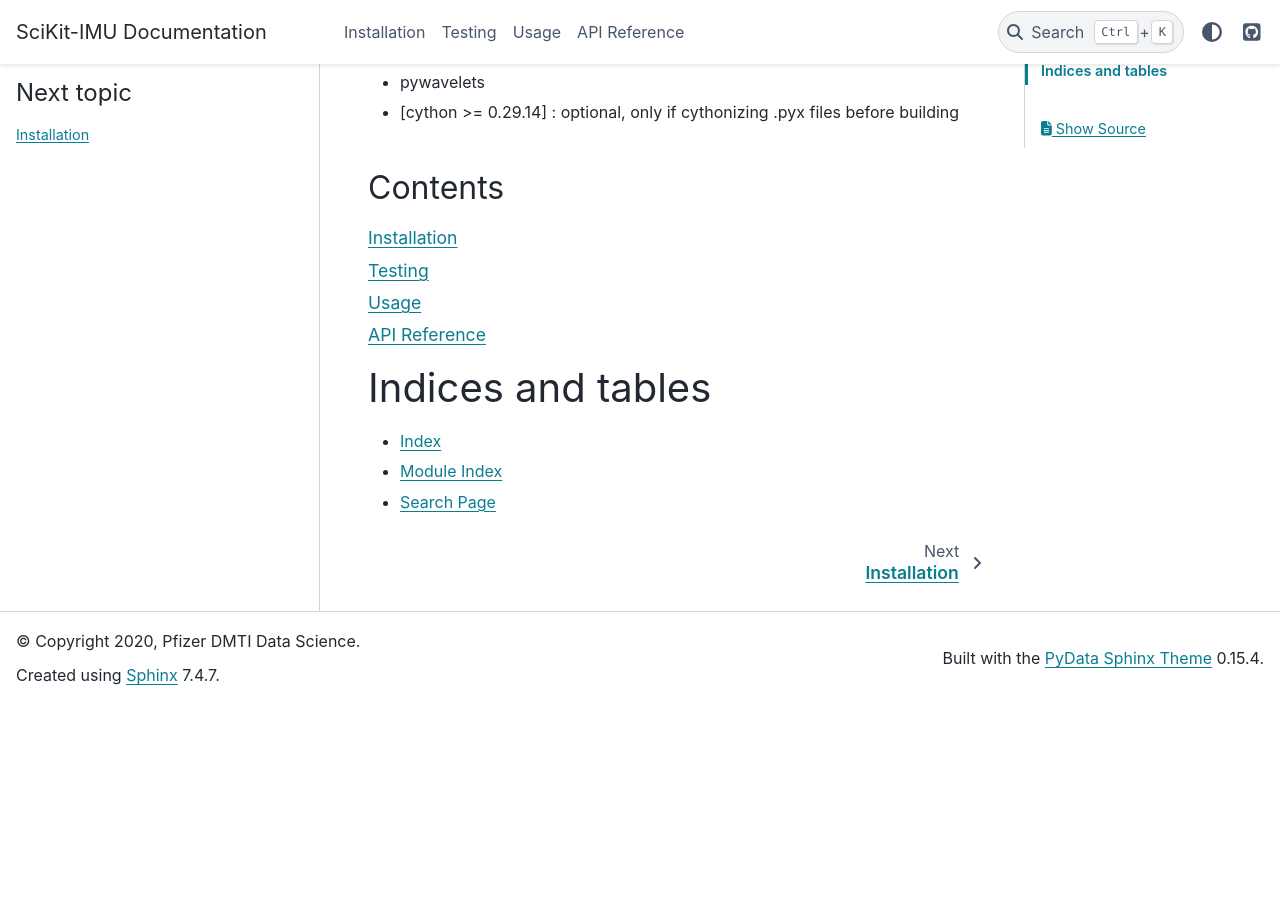
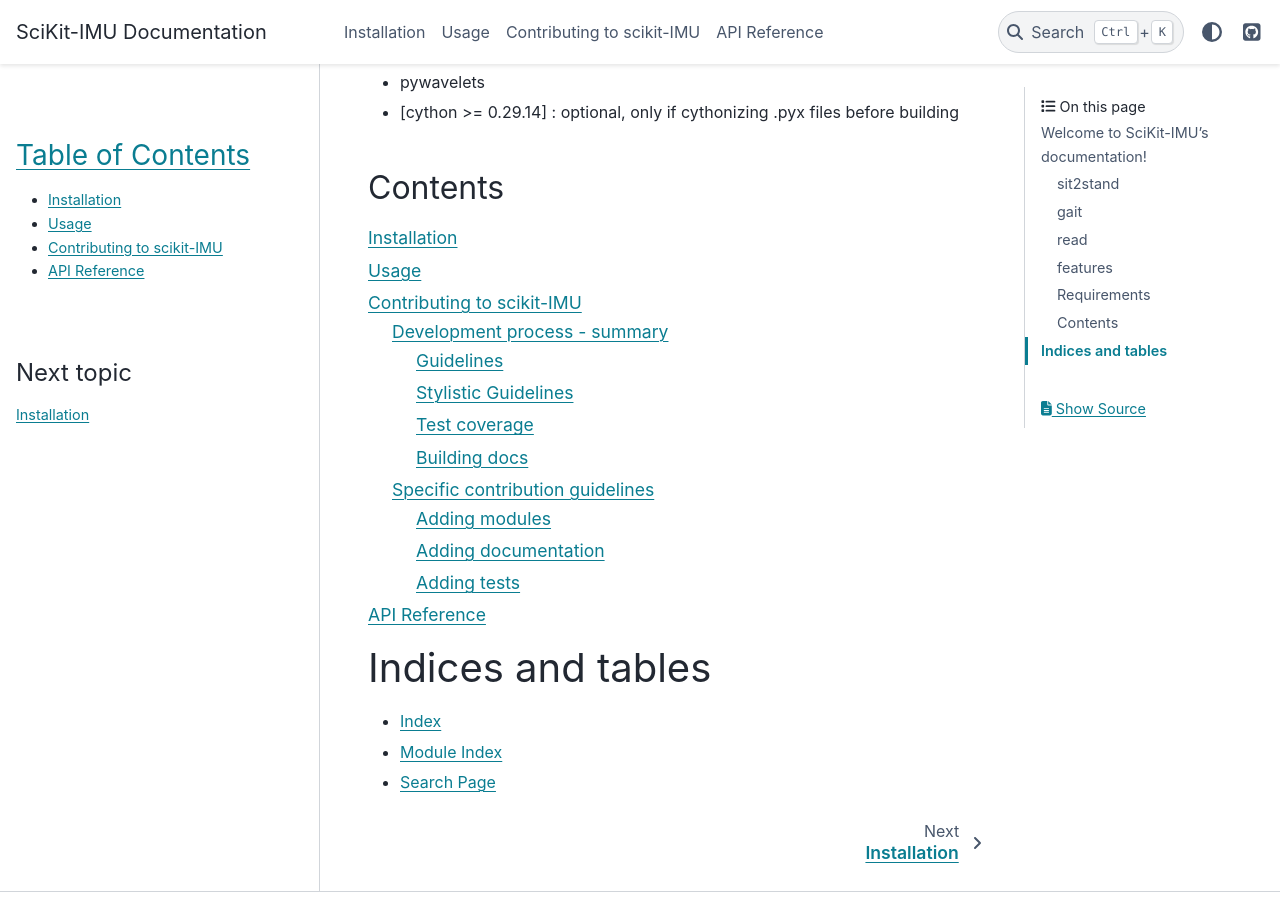
Before and after one commit to pfizer-opensource/scikit-digital-health, a Sphinx documentation site: the page built from docs/index.rst, in a window 1280 px wide and 900 px high, scrolled down 1417 px. Built offline with Sphinx 7.4.7 and the PyData theme 0.15.4, drawn with Linux system fonts in a browser that asks for light colours; before the commit the page ends 2122 px from its top, so only the background shows below that; some of the changed lines change nothing that is shown.

Commit message:
adding contributing to documentation

```diff
--- a/docs/index.rst
+++ b/docs/index.rst
@@ -43,8 +43,8 @@ Contents
    :maxdepth: 3
 
    src/installation
-   src/testing
    src/usage
+   src/dev/contributing
    ref/index
 
 
--- /dev/null
+++ b/docs/src/dev/adding_documentation.rst
@@ -0,0 +1,86 @@
+.. _adding-documentation:
+
+####################
+Adding documentation
+####################
+
+Documentation should be fairly simple as long as the class/function docstrings are correctly written.
+
+Style guidelines
+----------------
+
+* ``scikit-imu`` uses `NumPy Docstrings <https://numpydoc.readthedocs.io/en/latest/format.html>`_
+
+Adding documentation
+--------------------
+
+The one place to be careful when documenting classes is to make sure that the class docstring occurs directly below the class definition.
+Other than this, the docstrings will be automatically scanned and generated, with the appropriate call in ``__init__.py``.
+
+Documentation of the your new module occurs almost fully in the ``__init__.py`` file for the module. An example for the example ``preprocessing`` module is below:
+
+.. code::python
+
+    # src/skimu/preprocessing/__init__.py
+    """
+    IMU Preprocessing (:mod:`skimu.preprocessing`)
+    ==============================================
+
+    .. currentmodule:: skimu.preprocessing
+
+    Inertial sensor preprocessing
+    -----------------------------
+
+    .. autosummary::
+        :toctree: generated/
+
+        Preprocessing  .. _this is the name of your class
+
+    Headline 2
+    ----------
+    content
+    """
+    from skimu.preprocessing.preprocessing import Preprocessing
+
+The docstring is written like a `.rst` header file (which is how it will get interpreted). For an example in `skimu`, see the `gait init file <src/skimu/gait/__init__.py>`_.  For an example of a good module documentation from NumPY, see the `FFT <https://numpy.org/doc/stable/reference/routines.fft.html>`_ page.
+
+With this documentation written, the last thing is to add a short `.rst` file inside the actual documentation folder, which will instruct `sphinx` to read the documentation for this module:
+
+.. code:: rst
+
+    .. _this_file: docs/ref/preprocessing.rst
+
+    .. automodule:: skimu.preprocessing
+        :ignore-module-all:
+
+Then add this new file to ``docs/ref/index.rst``:
+
+.. code:: rst
+
+    .. _this_file: docs/ref/index.rst
+    .. _skimu api reference
+
+    API Reference
+    =============
+
+    .. toctree::
+        :maxdepth: 2
+
+        gait
+        sit2stand
+        read
+        preprocessing
+
+And thats it! Before pushing and creating a pull request, make sure that the documentation builds properly:
+
+* Make sure all the requirements are installed (``doc_requirements.txt``)
+* Run the following in the terminal:
+
+.. code:: sh
+
+    # make sure you are in the docs folder
+    cd docs
+    # generate the html documentation
+    make html
+    # inspect the generated docs
+    open _build/html/index.html
--- /dev/null
+++ b/docs/src/dev/adding_modules.rst
@@ -0,0 +1,207 @@
+.. _adding-modules:
+
+##############
+Adding modules
+##############
+
+The goal of ``scikit-imu`` is to have one package with a defined structure that allows for easy pipeline generaton with multiple stages that may or may not depends on previous stages.
+To that end, there are several pre-defined base classes intended to be sub-classeed that will help setting up modules that are intended to directly interface with the pipeline infrastructure.
+
+Add a new module
+================
+
+1. Create a new module directory under ``src/skimu`` with the desired name. For this example, we will use ``preprocessing``::
+
+    cd src/skimu
+    mkdir preprocessing
+    touch preprocessing/__init__.py
+
+2. Create the module class that will be added to the pipeline
+
+    * This should be in a file with the same name as the class, eg ``preprocessing.py``
+
+    * An example file is below:
+
+    .. code:: python
+
+        # src/skimu/preprocessing/preprocessing.py
+        import ...
+
+        from skimu.base import _BaseProcess  # import the base process class
+
+
+        class Preprocessing(_BaseProcess):
+            """
+            Class to implement any processing steps
+
+            NOTE that this is the docstring for the class! placing up here aids with
+            clean autogenerated documentation
+
+            Parameters
+            ----------
+            attr1 : {None, int}, optional
+                Attribute 1 description
+            attr2 : {None, float}, optional
+                Attribute 2 description
+
+            ...
+            """
+            def __init__(self, attr1=None, attr2=None):
+                # pass all arguments into super().__init__(), this will
+                # autogenerate the __repr__ for the class
+                super().__init__(
+                    attr1=attr1,
+                    attr2=attr2
+                )
+                # rest of setup required
+
+            """
+            Next, define the "predict" method, which does all the computation for the process.
+            The call of this is pretty open, but should have the **kwargs option at the end.
+            While the **kwargs is important for the way the pipelines, etc work, it
+            clutters/can add confusion to the docstring. As such, the first line of the
+            docstring should be the actual call for predict
+
+            Note that the * by itself indicates that the following arguments are key-word ONLY.
+            For this example, therefore the gyro is an optional argument. Time and accel
+            are treated as required arguments, even though they are key-word
+
+            Note that the units for time, accel, and gyro should ALWAYS be unix seconds,
+            'g', and 'deg/s' to match the pipeline implementation, and what other processes
+            are expecting.
+            """
+            def predict(self, time=None, accel=None, *, gyro=None, **kwargs):
+                """
+                predict(time, accel, *, gyro=None)
+
+                Preprocess the time, accel, and gyroscope if provided
+
+                Parameters
+                ----------
+                time : numpy.ndarray
+                    (N, ) array of unix timestamps, in seconds
+                accel : numpy.ndarray
+                    (N, 3) array of acceleration, in units of 'g'
+                gyro : numpy.ndarray, optional
+                    (N, 3) array of angular velocity, units of 'deg/s'
+
+                ...
+                """
+                # run preprocessing
+                accel = calibrate_accel(accel)
+
+                # if you need something passed in thats not a default argument, but
+                # might be useful, retrieve it from  kwargs
+                opt_item = kwargs.get('opt_item', None)
+
+
+                # FINALLY, the last few lines and return values should be standard!
+                kwargs.update({self._time: time, self._acc: accel, self._gyro: gyro})
+                """
+                update the kwargs with any of the variables passed in (in this case, time,
+                accel, and gyro). This means that you should make a copy if you are
+                significantly modifying any of these for your own function/purposes
+                """
+                if self._in_pipeline:  # self._in_pipeline is taken care of in the base class
+                    return kwargs, preproc_dict  # return both the input, and output
+                else:
+                    return preproc_dict  # if outside pipeline, only return the results
+
+3. External file functions
+
+    * If there is too much code to be contained inside the ``Preprocessing.predict`` method, there are a few suggested guidelines:
+
+        - Generally avoid adding too many other functions to the main file (``preprocessing.py``).
+        - Individual functions (especially if they are fairly long) should ideally get their own file, with the name matching that of the function inside.
+        - Functions with a common theme can be in 1 file, with the comman name matching that of the file.
+        - A ``utility.py`` file might make sense for any functions that have general utility *outside* of the specific module (ie something from ``preprocesisng/uility.py`` getting called from ``gait/gait.py``).
+
+    * These are just suggestions in order to maintain some clarify with multiple functions split over multiple files. If you have a good reason to do something different, just try to keep it as clear as possible.
+
+4. Make sure everyting is setup/imported
+
+    * make sure all importes are handled in ``scr/skimu/preprocessing/__init__.py``, as well as adding ``preprocessing`` to ``src/skimu/__init__.py``
+
+5. Make any additions to ``setup.py``
+
+    * If you don't have any data files (any non-Python files that need to be distributed with the package), or any low-level (c, cython, or Fortran) extensions, everything should be all set for the actual module!
+
+    * If you have data files, find the ``def configuration`` function in ``setup.py`` and locate the DATA FILES section, and add any data files that you have:
+
+    .. code:: python
+
+        # setup.py
+        ...
+
+        # DATA FILES
+        # ========================
+        config.add_data_files(
+            ('skimu/gait/model', 'src/skimu/gait/model/final_features.json'),
+            ('skimu/gait/model', 'src/skimu/gait/model/lgbm_gait_classifier_no-stairs.lgbm'),
+            ('skimu/preprocessing/data', 'src/skimu/preprocessing/data/preprocessing_info.dat')        # Added this file
+        )
+
+        # alternatively add this directory, any files/folders under this directory will be added recursively
+        config.add_data_dir('src/skimu/preprocessing/data')
+        # ========================
+
+        config.get_version('src/skimu/version.py')
+
+        return config
+
+    * If you have low-level extensions, find the EXTENSIONS section and add as required:
+
+    .. code:: python
+
+        # setup.py
+        ...
+        def configuration(parent_package='', top_path=None):
+            ...
+            # EXTENSIONS
+            # ========================
+            # Fortran code that is NOT being compiled with f2py - it is being
+            # built as a fortran function that will be imported into C code
+            config.add_library(
+                'fcwa_convert',
+                sources='src/skimu/read/_extensions/cwa_convert.f95'
+            )
+
+            # C code that contains the necessary CPython API calls to allow it to
+            # be imported and used in python
+            config.add_extension(
+                'skimu/read/_extensions/cwa_convert',  # note the path WITHOUT src/
+                sources='src/skimu/read/_extensions/cwa_convert.c',  # note the path WITH src/
+                libraries=['fcwa_convert']  # link the previously built fortran library
+            )
+
+            # standard C code extension that does not use a fortran library.
+            # Adding a Fortran extension follows the same syntax
+            # (numpy will do the heavy lifting for whatever compilation is required)
+            config.add_extension(
+                'skimu/read/_extensions/bin_convert',
+                sources='src/skimu/read/_extensions/bin_convert.c'
+            )
+
+            # dealing with Cython extensions.
+            if os.environ.get('CYTHONIZE', 'False') == 'True':
+                # if the environment variable was set, generate .c files from
+                # cython .pyx files. This is not necessary as the .c files
+                # are distributed with the code, but is available as an option
+                # in the off chance that the .c files are not up to date
+                from Cython.Build import cythonize  # only import if we need, as otherwise CYTHON isn't required as a requirement
+
+                for pyxf in list(Path('.').rglob('*/features/lib/_cython/*.pyx')):
+                    cythonize(str(pyxf), compiler_directives={'language_level': 3})  # create a c file from the cython file
+
+            # Either way, get a list of the cython .c files and add each
+            # as an extension to be compiled
+            for cf in list(Path('.').rglob('*/features/lib/_cython/*.c')):
+                config.add_extension(
+                    str(Path(*cf.parts[1:]).with_suffix('')),
+                    sources=[str(cf)]
+                )
+
+            # ========================
+            ...
+
+            return config
--- /dev/null
+++ b/docs/src/dev/adding_tests.rst
@@ -0,0 +1,130 @@
+.. _adding-tests:
+
+############
+Adding tests
+############
+
+Tests are required for any contributions, and should have 100% statement coverage.
+
+Tests are written with `PyTest <https://docs.pytest.org/en/stable/>`_, and coverage is tested with `coverage <https://coverage.readthedocs.io/en/coverage-5.3/>`_. These and other testing requirements are listed in ``test_requirements.txt``
+
+Adding tests for a new module
+-----------------------------
+
+In order to make sure that any tests are run on installed versions of ``scikit-imu``, the test directory is outside the ``src`` directory. Again, convenient base process testing classes are available to make setting up the basic testing easy and quick.
+
+1. Create a new directory for your new module under the ``test/`` directory.
+
+    * Add an empty ``__init__.py`` file to allow for relative importing.
+    * Add the test file, eg ``test_preprocessing.py`` for this example.
+    * Add a ``conftest.py`` file if desired::
+
+        scikit-imu
+        ├── src
+        ├── test
+        │   └──preprocessing
+        │       ├── __init__.py
+        │       ├── conftest.py
+        │       └── test_preprocessing.py
+
+2. Inside ``test_preprocessing.py``, import the base process testing class, set a few options, and the basic tests will be completed (when provided with sample and truth data!):
+
+.. code:: python
+
+    # test/preprocessing/test_preprocessing.py
+    import pytest
+
+    # import BaseProcessTester, and resolve_data_path - a useful utility for make sure
+    # tests run in multiple locations
+    from ..base_conftest import *
+
+    from skimu.preprocessing import Preprocessing
+
+    class TestPreprocessing(BaseProcessTester):
+        @classmethod
+        def setup_class(cls):
+            super().setup_class()  # make sure to call the super method
+
+            # override specific necessary attributes
+            """
+            resolve_data_path() takes 2 arguments:
+            1. the file name
+            2. the module name (ie the folder name this script is in)
+            """
+            cls.sample_data_file = resolve_data_path('preprocess_data.h5', 'preprocessing')
+            cls.truth_data_file = resolve_data_path('preprocess_data.h5', 'preprocessing')
+            cls.truth_suffix = None  # if not none, means that the truth data is in the path "Truth/{truth_suffix}" in the truth h5 file
+            cls.truth_data_keys = [  # list of keys to check against truth data
+                'accel'
+            ]
+
+            cls.process = Preprocessing(attr1=5, attr2=10.0)
+
+        """
+        Adding additional tests, for errors, edge cases, anything that can't be
+        accomplished with the provided default structure can be easily added by
+        defining new functions under this class.
+
+        Note that if the default .test method is not working for your case, just overwrite it.
+        """
+        def test_error_attr1_string(self):
+            with pytest.raises(ValueError):
+                Preprocessing(attr1=5, attr2='string')
+
+* The above file would be all that is needed to test that the output `accel` matches the data contained in the truth file.
+
+Creating the sample/truth data files
+------------------------------------
+
+* The sample and truth data files are h5 files, with the below formats/keys:
+
+.. code::
+
+    sample.h5  # can have one or more of any of the below keys
+    ├── time
+    ├── accel
+    ├── gyro
+    └── temperature
+
+* The ``BaseProcessTester`` class will automatically look for these keys. If you need to specify more/other keys, the list is stored in ``cls.sample_data_keys``:
+
+.. code:: python
+
+    @classmethod
+    def setup_class(cls):
+        ...
+        # add more keys to look for
+        cls.sample_data_keys.extend([
+            'extra_key1',
+            'extra_key2'
+        ])
+        ...
+
+* The truth data is very similar. For the ``preprocessing`` example, testing ``accel`` the h5 file would look like this:
+
+.. code::
+
+    truth.h5
+    ├── Truth
+    │   └── accel
+
+* Alternatively, if the ``cls.truth_suffix`` is set to somethign else, (eg ``preproc``) then the structure would be as follows:
+
+.. code::
+
+    truth.h5
+    ├── Truth
+    │   └── preproc
+    │       └── accel
+
+* Finally, the sample and truth data can be in 1 file:
+
+.. code::
+
+    sample_truth.h5
+    ├── Truth
+    │   └── accel
+    ├── time
+    ├── accel
+    ├── gyro
+    └── temperature
--- /dev/null
+++ b/docs/src/dev/contributing.rst
@@ -0,0 +1,158 @@
+.. _devindex:
+
+##########################
+Contributing to scikit-IMU
+##########################
+
+Contributing to ``scikit-imu`` is fairly straightforward, and the process is laid out below.  Much of the guidelines borrow from and are very similar to ``NumPy's`` guidelines.
+
+Development process - summary
+=============================
+
+This is the short summary, complete descriptions are below:
+
+1. If you are contributing for the first time:
+
+    * Go to https://github.com/PfizerRD/scikit-imu and use the "fork" button to create a version that will create a copy for yourself.
+    * Clone the project to your local computer::
+
+        git clone https://github.com/your-username/scikit-imu.git
+
+    * Change the directory::
+
+        cd scikit-imu
+
+    * Add the upstream repository::
+
+        git remote add upstream https://github.com/PfizerRD/scikit-imu.git
+
+    * After adding the upstream repository, `git remote -v` will show two remote repositories:
+
+        - ``upstream``, the `scikit-imu` repository
+        - ``origin``: your personal fork
+
+2. Add your contribution:
+
+    * Pull latest changes from upstream::
+
+        git checkout master
+        git pull upstream master
+
+    * Create a branch for the feature you want to contribute. *The branch name should be a descriptive message about your contribution*::
+
+        git checkout -b add-new-gait-metrics
+
+    * Commit locally often (``git add`` and ``git commit``), using descriptive messages.
+
+    * Your contribution must include tests. Ideally, these tests are written beforehand, and fail before your full contribution has been implemented.
+
+    * Write the documentation for your contributions, and make sure to update any existing docstrings that have changed as well.
+
+    * *Before submitting your contribution, make sure all unit tests pass, and the documentation builds properly*.
+
+3. To submit your contribution:
+
+    * Push your changes back to your fork on GitHub::
+
+        git push origin add-new-gait-metrics
+
+    * On GitHub, the new branch will show up with a green Pull Request (PR) button. Make sure the title and message are *clear, concise, and self-explanatory*. Submit the PR.
+
+4. Tentative review process:
+
+    * Reviewers might write comments regarding your PR in order to improve it and make sure the standards are met.
+
+    * To update your PR, make changes on your local repository, and commit. **Run tests again, and only if they succed** push to your fork. As seeon as the changes are pushed up (to the same branch as before) the PR will update automatically.
+
+    * If tests are failing, but you are not sure how to fix these, you can push the changes and ask for help in a PR comment.
+
+    * Continuous Integration is used for PRs, and must pass before the PR can be merged. To avoid overuse and waste of the resources, **test your work locally** before committing.
+
+5. Changes file
+
+    * If your contribution is significant (ie more than docstring updates, small fixes) and introduces new features or significant bugfixes, the changes should be documented in a changes file. Create a short summary file that matches your branch name, e.g. ``changes/add-new-gait-metrics.md``
+
+6. Cross referencing issues
+
+    * If the PR relates to any open issues, add the text ``xref gh-xxxx`` where ``xxxx`` is the number of the issue to GitHub comments.
+
+    * If the PR instead solves any open issues, add the text ``closes gh-xxxx`` or ``fixes`` or any of the other acceptable key-words `github accepts <https://help.github.com/en/articles/closing-issues-using-keywords>`_.
+
+.. _guidelines:
+
+Guidelines
+----------
+
+* All code should have tests.
+* All code should be documented.
+* Changes require review before merging.
+
+Stylistic Guidelines
+--------------------
+
+* Make sure you are following `PEP 8 <https://www.python.org/dev/peps/pep-0008/>`_ (remove trailing white space, no tabs, etc.).
+* Check code with flake8:
+
+.. code:: sh
+
+    flake8 src/
+
+.. _testcoverage:
+
+Test coverage
+-------------
+
+Modification of code submitted through PRs should modify existing tests or create new tests where appropriate. Ideally these tests should be written to fail before the PR and pass afterwards.
+Tests should be run locally before pushing a PR, in order to save CI resources.
+
+Some additional packages are required for running the tests, which can be found in ``test_requirements.txt``
+
+Tests should provide 100% coverage in an ideal case. Coverage can be measured by installing `coverage <https://coverage.readthedocs.io/en/coverage-5.3/>`_ and running:
+
+.. code:: sh
+
+    coverage -run --pyargs pytest && coverage html
+
+from the top-level ``scikit-imu`` folder. This will generate html documents in ``coverage/`` which can easily be explored to find statements that are not covered:
+
+.. code:: sh
+
+    open coverage/index.html
+
+.. _buildingdocs:
+
+Building docs
+-------------
+
+To build the html documentation:
+
+.. code:: sh
+
+    make html
+
+HTML files will be generated in ``docs/_build/html/``. Since the documentation is based on docstrings, the correct version of ``scikit-imu`` must be installed in the current environment used to run sphinx.
+
+Additional requirements for building the docs are listed in ``doc_requirements.txt``
+
+The documentation includes mathematical formulae with LaTeX formatting. A working LaTeX document production system
+(e.g. `texlive <https://www.tug.org/texlive/>`__) is required for the proper rendering of the LaTeX math in the documentation.
+
+Fixing Warnings
+~~~~~~~~~~~~~~~
+
+-  "citation not found: R###" There is probably an underscore after a
+   reference in the first line of a docstring (e.g. [1]\_). Use this
+   method to find the source file: $ cd doc/build; grep -rin R####
+
+-  "Duplicate citation R###, other instance in..."" There is probably a
+   [2] without a [1] in one of the docstrings
+
+Specific contribution guidelines
+================================
+
+.. toctree::
+   :maxdepth: 1
+
+   adding_modules
+   adding_documentation
+   adding_tests
```
